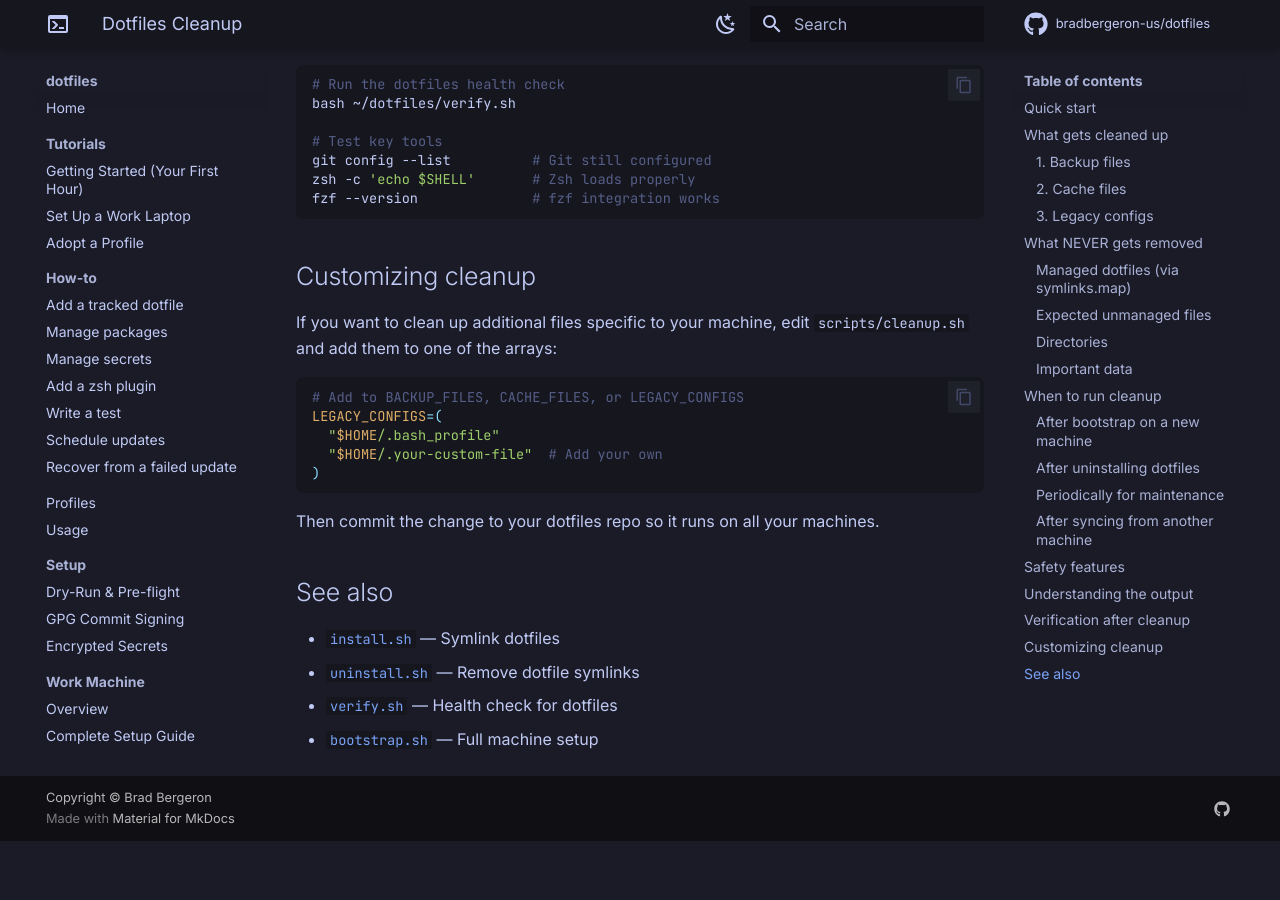
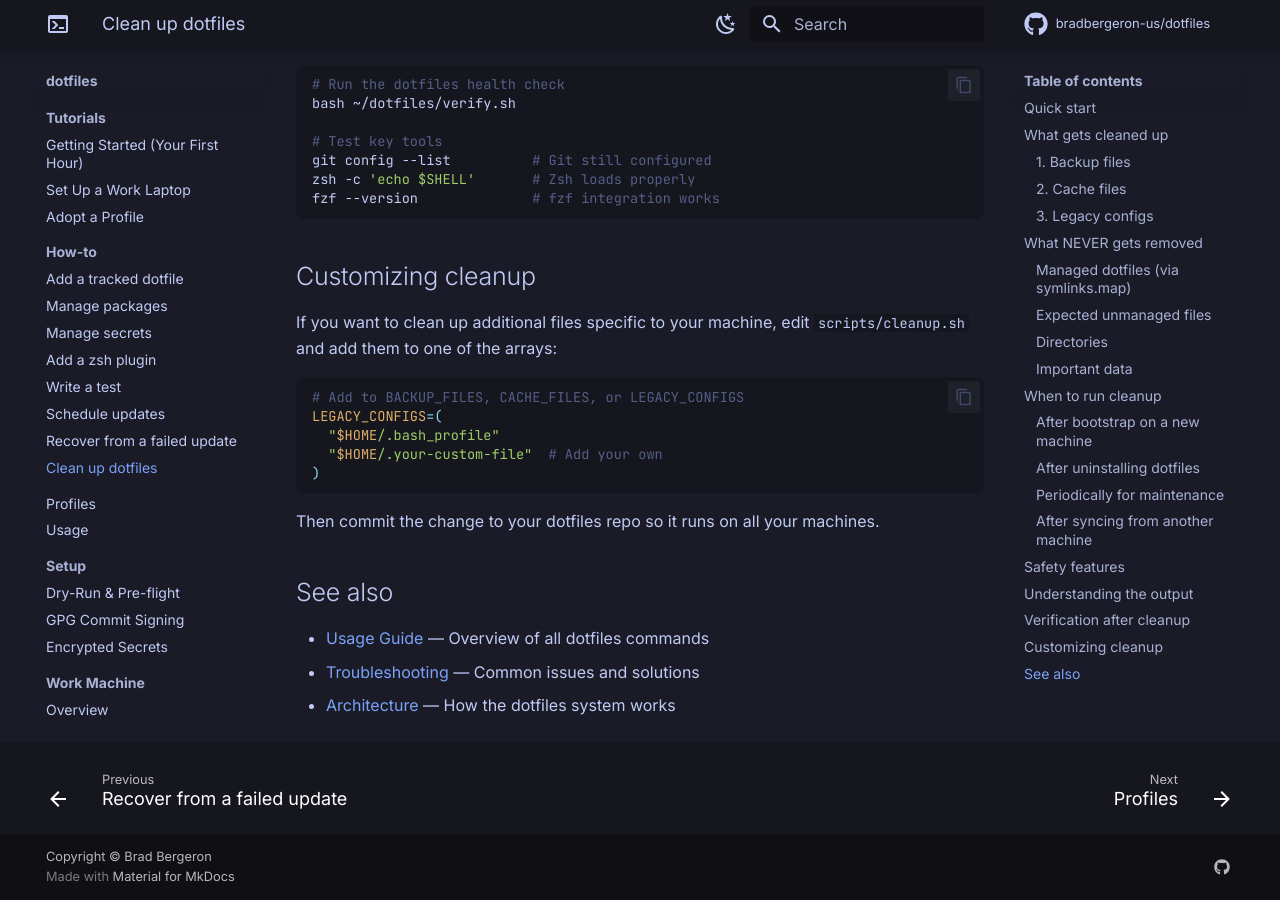
Before and after one commit to bradbergeron-us/dotfiles, an MkDocs documentation site: the page built from docs/cleanup.md, in a window 1280 px wide and 900 px high, scrolled down 4417 px. Built offline with MkDocs 1.6.1 and Material for MkDocs 9.7.7, drawn with Linux system fonts in a browser that asks for light colours; comment, search, counter and statistics services are not loaded; before the commit the page ends 5258 px from its top, so only the background shows below that.

Commit message:
docs: fix mkdocs build errors for cleanup.md
- Add cleanup.md to mkdocs.yml nav under "How-to" section
- Fix broken links in cleanup.md (point to existing docs instead of script files)
- Resolves mkdocs strict mode warnings

Co-Authored-By: Claude Opus 4.6 <noreply@anthropic.com>

```diff
--- a/docs/cleanup.md
+++ b/docs/cleanup.md
@@ -202,7 +202,6 @@ Then commit the change to your dotfiles repo so it runs on all your machines.
 
 ## See also
 
-- [`install.sh`](../install.sh) — Symlink dotfiles
-- [`uninstall.sh`](uninstall.md) — Remove dotfile symlinks
-- [`verify.sh`](../verify.sh) — Health check for dotfiles
-- [`bootstrap.sh`](../bootstrap.sh) — Full machine setup
+- [Usage Guide](usage.md) — Overview of all dotfiles commands
+- [Troubleshooting](troubleshooting.md) — Common issues and solutions
+- [Architecture](architecture.md) — How the dotfiles system works
--- a/mkdocs.yml
+++ b/mkdocs.yml
@@ -93,6 +93,7 @@ nav:
       - Write a test: how-to/write-a-test.md
       - Schedule updates: how-to/schedule-updates.md
       - Recover from a failed update: how-to/recover-from-a-failed-update.md
+      - Clean up dotfiles: cleanup.md
   - Profiles: profiles.md
   - Usage: usage.md
   - Setup:
```
